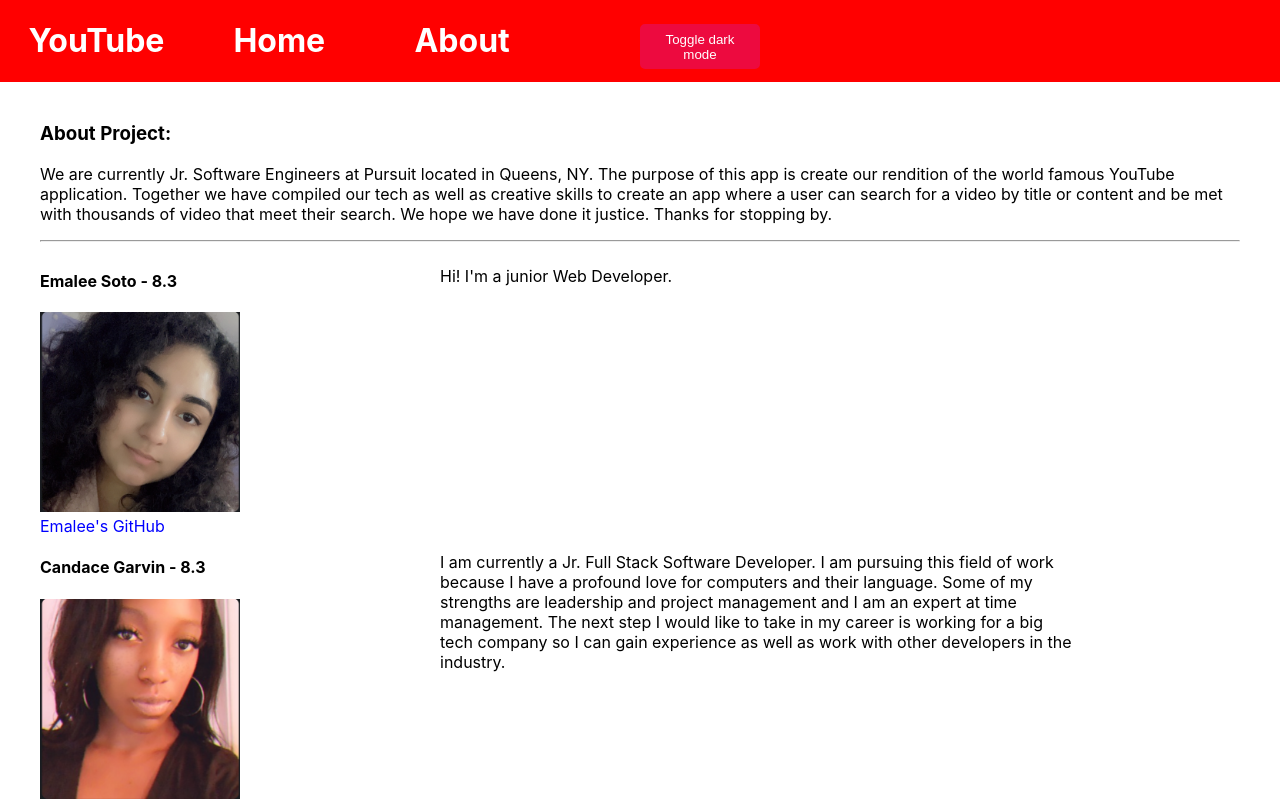
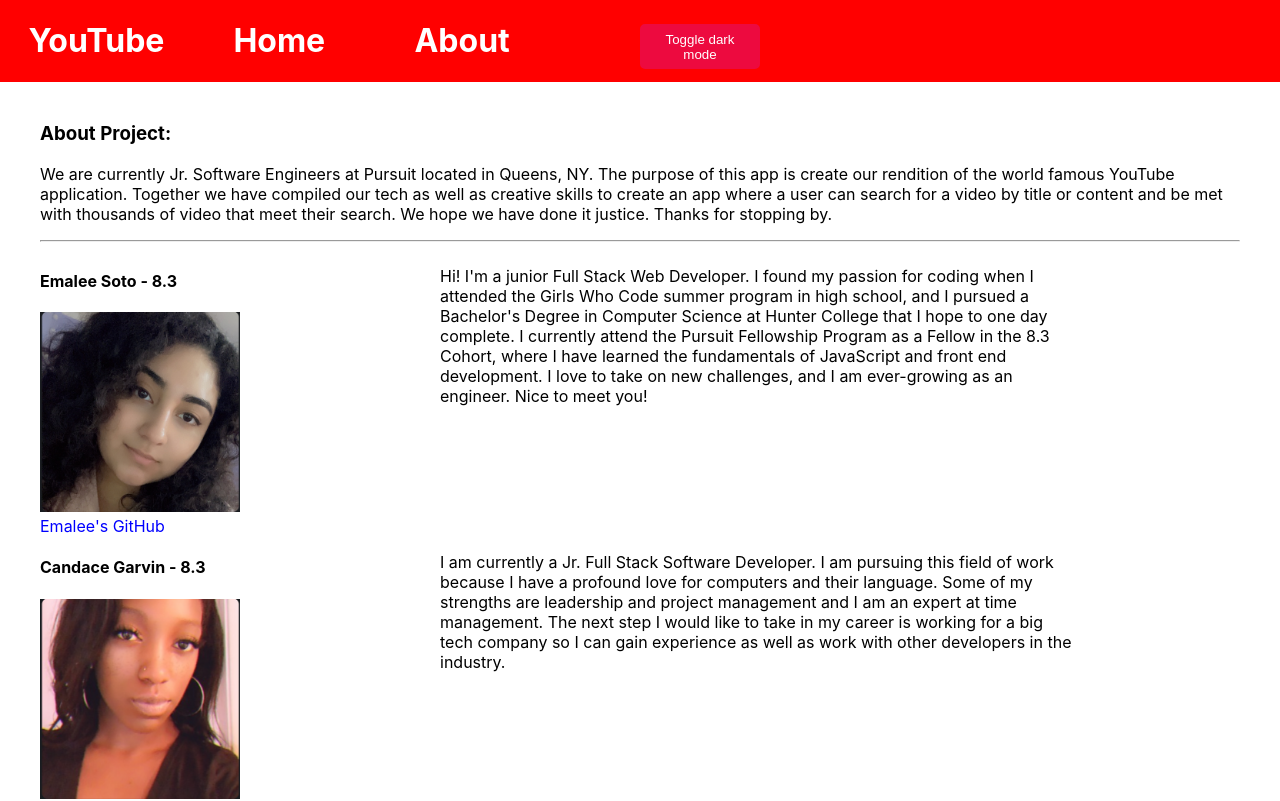
Before and after one commit to lchen6283/Group-4-YouTube-Clone-Project, a React (Create React App) app: page /about in a window 1280 px wide. Shown: the top 801 px of the page. Built offline with nearby package versions, Linux system fonts and the light colour scheme.

Commit message:
Important JSDocs and code changes

```diff
--- a/src/components/About.js
+++ b/src/components/About.js
@@ -1,13 +1,12 @@
 import "./About.css";
-import CommentSection from "./CommentSection";
 import Emalee from "../DevPics/Emalee.png";
 import Candace from "../DevPics/Candace.png";
 import Lawrence from "../DevPics/Lawrence.png";
+
 /**
  * About section component, includes our Dev team info
  * @returns <div> containing dev info, images, and project summary
  */
-
 const About = () => {
   return (
     <div className="about">
@@ -36,7 +35,16 @@ const About = () => {
           </a>
         </div>
         <div className="col-2">
-          <p>Hi! I'm a junior Web Developer.</p>
+          <p>
+            Hi! I'm a junior Full Stack Web Developer. I found my passion for
+            coding when I attended the Girls Who Code summer program in high
+            school, and I pursued a Bachelor's Degree in Computer Science at
+            Hunter College that I hope to one day complete. I currently attend
+            the Pursuit Fellowship Program as a Fellow in the 8.3 Cohort, where
+            I have learned the fundamentals of JavaScript and front end
+            development. I love to take on new challenges, and I am ever-growing
+            as an engineer. Nice to meet you!
+          </p>
         </div>
       </div>
       <div className="card">
--- a/src/components/CommentForm.js
+++ b/src/components/CommentForm.js
@@ -1,9 +1,10 @@
 import React from "react";
-import CommentSection from "./CommentSection";
 import "./CommentSection.css";
 
-//Changed class and id names for labels and added for=""
-//onChange needs to be added
+/**
+ * Class component Comment form, manages comments and users
+ * @returns Form
+ */
 class CommentForm extends React.Component {
   constructor() {
     super();
@@ -32,8 +33,12 @@ class CommentForm extends React.Component {
     this.props.addCommentToList(
       `${this.state.userName} says: ${this.state.comment}`
     );
+    this.setState({
+      userName: "",
+      comment: "",
+    });
   };
-  //Changed value to this.state.userName
+
   render() {
     return (
       <div id="comment-form">
@@ -47,7 +52,7 @@ class CommentForm extends React.Component {
               type="text"
               placeholder="Name..."
               onChange={this.updateUserName}
-              // value={this.state.userName}
+              autoComplete="off"
             ></input>
           </label>
           <br></br>
@@ -61,12 +66,10 @@ class CommentForm extends React.Component {
               type="text"
               placeholder="..."
               onChange={this.updateComment}
-              // value={this.state.comment}
+              autoComplete="off"
             ></input>
           </label>
           <button type="submit">Post</button>
-          {/* <input id="submit-comment-button"type="submit" value="Post">
-          </input> */}
         </form>
       </div>
     );
--- a/src/components/CommentList.js
+++ b/src/components/CommentList.js
@@ -1,12 +1,10 @@
-// import React from "react";
-// import CommentForm from "./CommentForm";
-// import Counter from "./Counter";
-// import CommentSection from "./CommentSection";
 import Counter from "./Counter";
 
-// //Does not need to be state
-// //Move handleformsubmit to CommentSection
-
+/**
+ * Creates list items of comments made by users
+ * @params array[] - Array of strings
+ * @returns List element with a Counter component
+ */
 const createList = (array) => {
   const list = array.map((a) => {
     return (
@@ -19,9 +17,13 @@ const createList = (array) => {
   return list;
 };
 
+/**
+ * Creates a list of comments based on what has been submitted via the form
+ * @params arrayOfComments[] - Array of comments
+ * @returns Unordered list containing comments
+ */
 const CommentList = ({ arrayOfComments }) => {
-  //const list = createList(arrayOfComments);
-  return <div>{createList(arrayOfComments)}</div>;
+  return <ul>{createList(arrayOfComments)}</ul>;
 };
 
 export default CommentList;
--- a/src/components/CommentSection.js
+++ b/src/components/CommentSection.js
@@ -5,8 +5,10 @@ import CommentListSection from "./CommentList";
 import CommentList from "./CommentList";
 import "./CommentSection.css";
 
-//Question: Does not need to be a Class since it does not handle State
-//Maybe it should handle state, and handle the comment list state and addcommentstolist method
+/**
+ * Class component Comment section, manages a list of user made comments
+ * @returns Comment form and Comment list
+ */
 class CommentSection extends React.Component {
   constructor() {
     super();
@@ -26,9 +28,9 @@ class CommentSection extends React.Component {
           <h2>Leave A Comment</h2>
           <CommentForm addCommentToList={this.addCommentToList} />
           {this.state.commentList.length ? (
-            <ul>
+            <div>
               <CommentList arrayOfComments={this.state.commentList} />
-            </ul>
+            </div>
           ) : null}
         </section>
       </>
--- a/src/components/Counter.js
+++ b/src/components/Counter.js
@@ -1,6 +1,9 @@
 import React from "react";
 
-//Changed methods to setState
+/**
+ * Class component Counter, manages likes and dislikes of a comment
+ * @returns Button that adds likes and dislikes to a comment
+ */
 class Counter extends React.Component {
   constructor() {
     super();
--- a/src/components/Home.js
+++ b/src/components/Home.js
@@ -30,10 +30,6 @@ class Home extends React.Component {
       });
   };
 
-  // componentDidMount() {
-  //   this.searchForVideo();
-  // }
-
   render() {
     return (
       <div className="thumbnails">
--- a/src/components/Modal.js
+++ b/src/components/Modal.js
@@ -1,6 +1,11 @@
 import React, { forwardRef } from "react";
 import "./Modal.css";
 
+/**
+ * Modal Window that displays an error message
+ * @params navigate - useNavigate()
+ * @returns Error Message in Modal Window View
+ */
 const Modal = ({ navigate }) => {
   const [display, setDisplay] = React.useState(true);
 
@@ -16,7 +21,6 @@ const Modal = ({ navigate }) => {
         <div className="modal-box">
           <h1>400 error</h1>
           <p>Sent bad request</p>
-          <p></p>
           <button onClick={close}>Close</button>
         </div>
       </div>
--- a/src/components/Nav.js
+++ b/src/components/Nav.js
@@ -3,7 +3,7 @@ import "./Nav.css";
 
 /**
  * Nav bar
- * @returns <header> with links to home and about pages
+ * @returns Header with links to home and about pages
  */
 const Nav = () => {
   return (
--- a/src/components/VideoPlayer.js
+++ b/src/components/VideoPlayer.js
@@ -1,4 +1,5 @@
 import YouTube from "react-youtube";
+import React from "react";
 import { useParams } from "react-router-dom";
 import CommentSection from "./CommentSection";
 
@@ -8,7 +9,18 @@ import CommentSection from "./CommentSection";
  * @returns <div> containing a Youtube player
  */
 
-const retrieveVideoInfo = () => {};
+const retrieveVideoInfo = (id) => {
+  fetch(
+    `https://youtube.googleapis.com/youtube/v3/videos?part=snippet%2CcontentDetails%2Cstatistics&id=${id}&key=${process.env.REACT_APP_API_KEY}`
+  )
+    .then((response) => response.json())
+    .then((json) => {
+      return json.items;
+    })
+    .catch((err) => {
+      this.props.navigate("./404");
+    });
+};
 
 const VideoPlayer = ({ video }) => {
   const { id } = useParams();
@@ -22,25 +34,3 @@ const VideoPlayer = ({ video }) => {
 };
 
 export default VideoPlayer;
-
-// constructor() {
-//     super();
-//     this.state = {};
-//   }
-//   //   const { id } = useParams();
-//   //const { video } = useState();
-//   //   const { snippet } = video;
-
-//   // ({ video, someMethod })
-//   //   someMethod(video.id.videoId);
-
-//   render() {
-//     const
-//     return (
-//       <div>
-//         <YouTube className="video" videoId={id} />
-//         {/* <p>{video.snippet.description}</p> */}
-//       </div>
-//     );
-//   }
-// }
--- a/src/components/VideoThumbnail.js
+++ b/src/components/VideoThumbnail.js
@@ -1,29 +1,12 @@
 import React from "react";
 import "./VideoThumbnail.css";
 
-//TODO: Currently a Class Component for testing purposes, may change back to Functional Component later (Please don't change yet!)
 /**
  * Displays a single video's thumbnail image
  * @param {Object} video
- * @returns <div> containing a video's thumbnail
+ * @returns Thumbnail
  */
-class VideoThumbnail extends React.Component {
-  constructor() {
-    super();
-    this.state = {
-      currentVideo: {},
-    };
-  }
-
-  //This Method is currently in testing (Please don't delete!)
-  someMethod = ({ video }) => [
-    this.setState({
-      currentVideo: video,
-    }),
-  ];
-
-  render() {
-    const { video } = this.props;
+const VideoThumbnail = ({ video }) => {
   const { id, snippet } = video;
   const { thumbnails } = snippet;
   return (
@@ -31,18 +14,6 @@ class VideoThumbnail extends React.Component {
       <img className="videos" src={thumbnails.high.url} alt={id.videoId} />
     </div>
   );
-  }
-}
-
-// const Video = ({ video }) => {
-//   const { id, snippet, etag } = video;
-//   const { thumbnails, title } = snippet;
-//   return (
-//     <div>
-//       {/* <YouTube className="video" videoId={id} /> */}
-//       <img src={thumbnails.high.url} alt={id.videoId} />
-//     </div>
-//   );
-// };
+};
 
 export default VideoThumbnail;
--- a/src/components/YouTubeTrending.js
+++ b/src/components/YouTubeTrending.js
@@ -1,9 +1,11 @@
 import React, { Component } from "react";
-import Modal from "./Modal";
-import SearchBar from "./SearchBar";
 import VideoList from "./VideoList";
 import "./YouTubeTrending.css";
 
+/**
+ * Class component Trending page, manages videos and API call to trending videos
+ * @returns <VideoList>
+ */
 export default class YouTubeTrending extends Component {
   constructor() {
     super();
@@ -32,11 +34,8 @@ export default class YouTubeTrending extends Component {
   render() {
     return (
       <div className="youtube-trending">
-        <SearchBar
-          searchForVideo={this.searchForVideo}
-          videos={this.state.videos}
-          passedFrom="trending"
-        />
+        <h1>Trending Page</h1>
+        <VideoList videos={this.state.videos} passedFrom="trending" />
       </div>
     );
   }
```
Also changed, not shown: 1 other file (tests, documents, lock files or other folders). Lines whose indentation alone changed are shown as unchanged.
